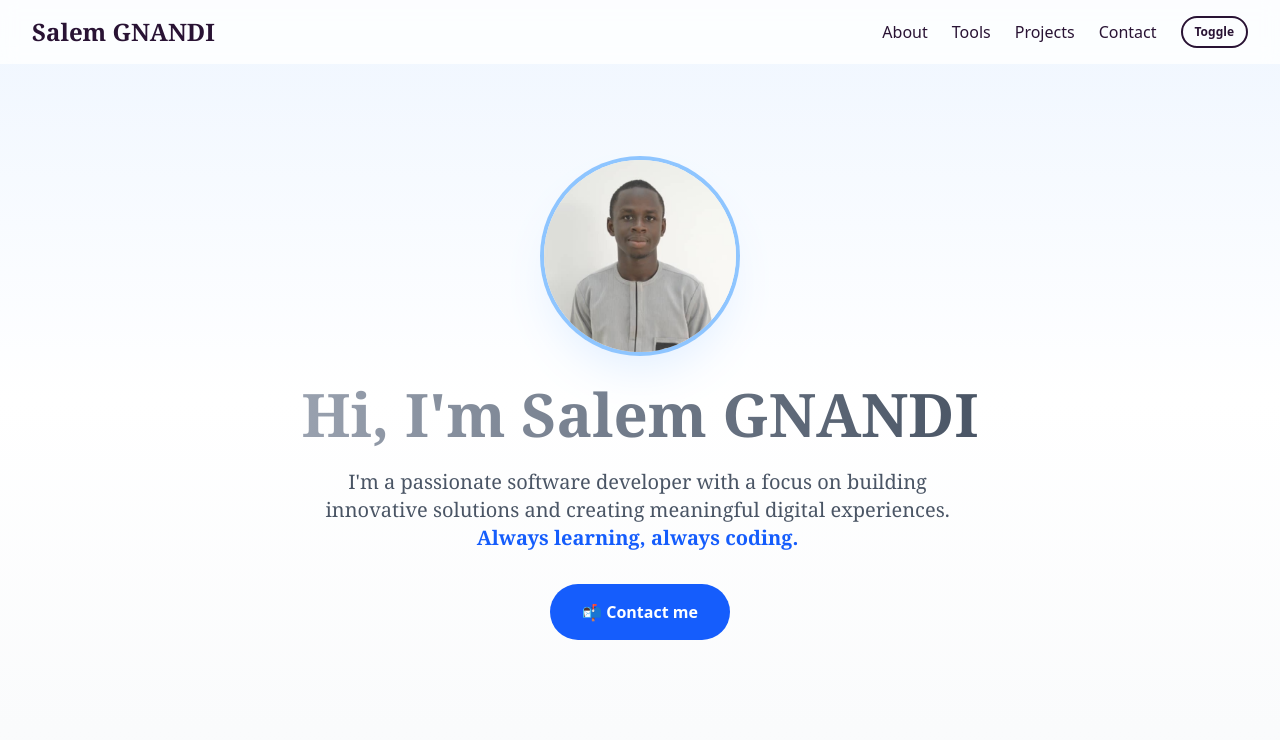
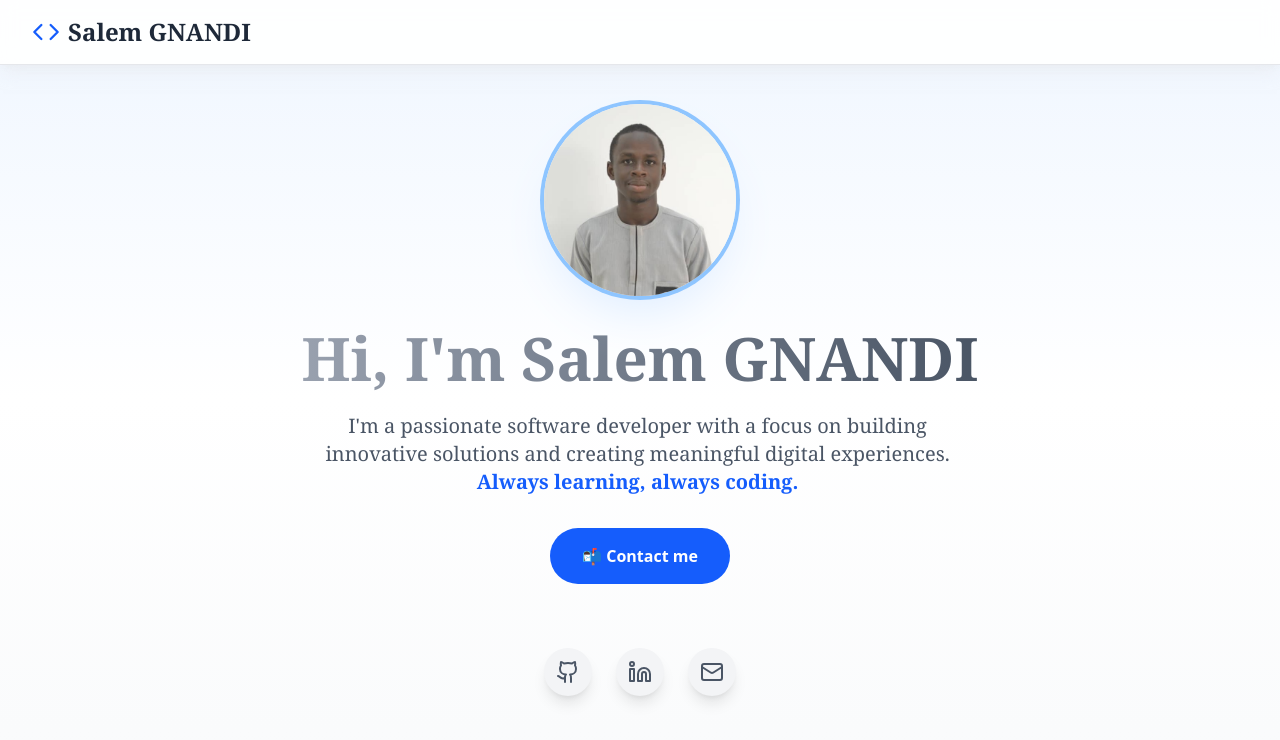
Before and after one commit to Salemgnk/salemportfolio, a React (Vite) app: page / in a window 1280 px wide. Shown: the top 740 px of the page. Built offline with nearby package versions, Linux system fonts and the light colour scheme.

Commit message:
feat: Implementation of the name on the navbar

```diff
--- a/src/components/HeroSection.tsx
+++ b/src/components/HeroSection.tsx
@@ -104,10 +104,48 @@ export default function HeroSection() {
                         {isDark ? '🔓 Access Terminal' : '📬 Contact me'}
                     </button>
 
+                    <div className='flex gap-6 mt-8'>
+                        <a
+                            href="https://github.com/salem"
+                            className={`p-3 rounded-full transition-all duration-300 hover:scale-110 hover:-translate-y-1 ${
+                            isDark
+                                ? 'bg-gray-800 text-green-400 hover:bg-green-400 hover:text-gray-900 shadow-lg shadow-green-400/10 hover:shadow-green-400/30'
+                                : 'bg-gray-100 text-gray-600 hover:bg-blue-600 hover:text-white shadow-lg hover:shadow-xl'
+                            }`}
+                            target="_blank"
+                            rel="noopener noreferrer"
+                            aria-label="GitHub Profile"
+                        >
+                            <Github size={24} />
+                        </a>
+
+                        <a
+                            href="https://linkedin.com/in/salem"
+                            className={`p-3 rounded-full transition-all duration-300 hover:scale-110 hover:-translate-y-1 ${
+                            isDark
+                                ? 'bg-gray-800 text-green-400 hover:bg-green-400 hover:text-gray-900 shadow-lg shadow-green-400/10 hover:shadow-green-400/30'
+                                : 'bg-gray-100 text-gray-600 hover:bg-blue-600 hover:text-white shadow-lg hover:shadow-xl'
+                            }`}
+                            target="_blank"
+                            rel="noopener noreferrer"
+                            aria-label="LinkedIn Profile"
+                        >
+                            <Linkedin size={24} />
+                        </a>
+
+                        <a
+                            href="mailto:salem@example.com"
+                            className={`p-3 rounded-full transition-all duration-300 hover:scale-110 hover:-translate-y-1 ${
+                            isDark
+                                ? 'bg-gray-800 text-green-400 hover:bg-green-400 hover:text-gray-900 shadow-lg shadow-green-400/10 hover:shadow-green-400/30'
+                                : 'bg-gray-100 text-gray-600 hover:bg-blue-600 hover:text-white shadow-lg hover:shadow-xl'
+                            }`}
+                            aria-label="Send Email"
+                        >
+                            <Mail size={24} />
+                        </a>
+                    </div>
                 </div>
-
-
-
         </section>
     );
 }
--- a/src/components/NavBar.tsx
+++ b/src/components/NavBar.tsx
@@ -1,29 +1,43 @@
+import React from "react";
+import { Terminal, Code } from "lucide-react";
+
 export default function NavBar() {
+  const isDark = document.documentElement.classList.contains('dark');
+
     return (
-        <nav className="fixed top-0 w-full flex justify-between items-center px-8 py-4
-                    bg-white/80 dark:bg-gray-900/80 backdrop-blur z-50">
-            {/* Logo / Nom */}
-      <div className="text-2xl font-bold font-serif dark:text-green-400">
-        Salem GNANDI
+      <nav className={`fixed top-0 w-full flex justify-between items-center px-8 py-4 z-50 backdrop-blur-sm transition-all duration-500 ${
+        isDark
+        ? "bg-gray-900/90 border-b border-green-400/20 shadow-lg shadow-green-400/5"
+        : "bg-white/90 border-b border-gray-200 shadow-lg shadow-gray-200/50"
+      }`}>
+
+      <div className={`text-2xl font-bold transition-all duration-500 ${
+        isDark
+        ? "font-mono text-green-400 tracker-wider flex items-center gap-2"
+        : "font-serif text-gray-800 flex items-center gap-2"
+      }`}>
+        {
+          isDark ?
+          (
+            <>
+              <Terminal className="animate-pulse" size={28} />
+              <span className="relative">
+                Scorpi777
+                <span className="absolute -right-1 top-0 w-0.5 h-6 bg-green-400 animate-ping"></span>
+              </span>
+            </>
+          )
+          :
+          (
+            <>
+              <Code className="text-blue-600" size={28} />
+              Salem GNANDI
+            </>
+          )
+        }
       </div>
 
-      {/* Liens */}
-      <div className="flex items-center gap-6">
-        <a href="#about" className="hover:text-primary dark:hover:text-green-400">About</a>
-        <a href="#tools" className="hover:text-primary dark:hover:text-green-400">Tools</a>
-        <a href="#projects" className="hover:text-primary dark:hover:text-green-400">Projects</a>
-        <a href="#contact" className="hover:text-primary dark:hover:text-green-400">Contact</a>
 
-        {/* Toggle dark/light mode */}
-        <button
-          className="btn btn-sm btn-outline"
-          onClick={() => {
-            document.documentElement.classList.toggle("dark");
-          }}
-        >
-          Toggle
-        </button>
-      </div>
-    </nav>
+      </nav>
   );
 }
```
